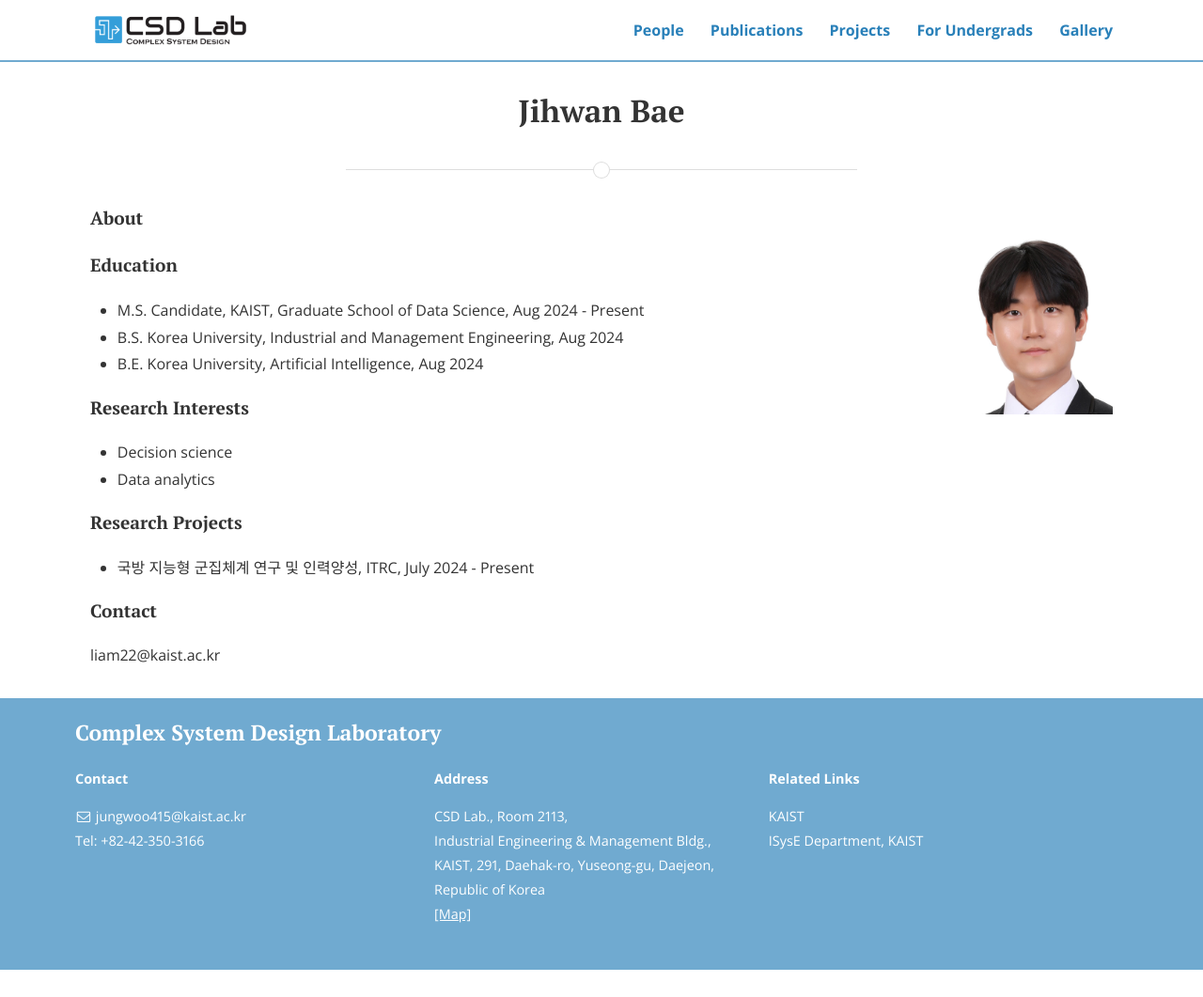
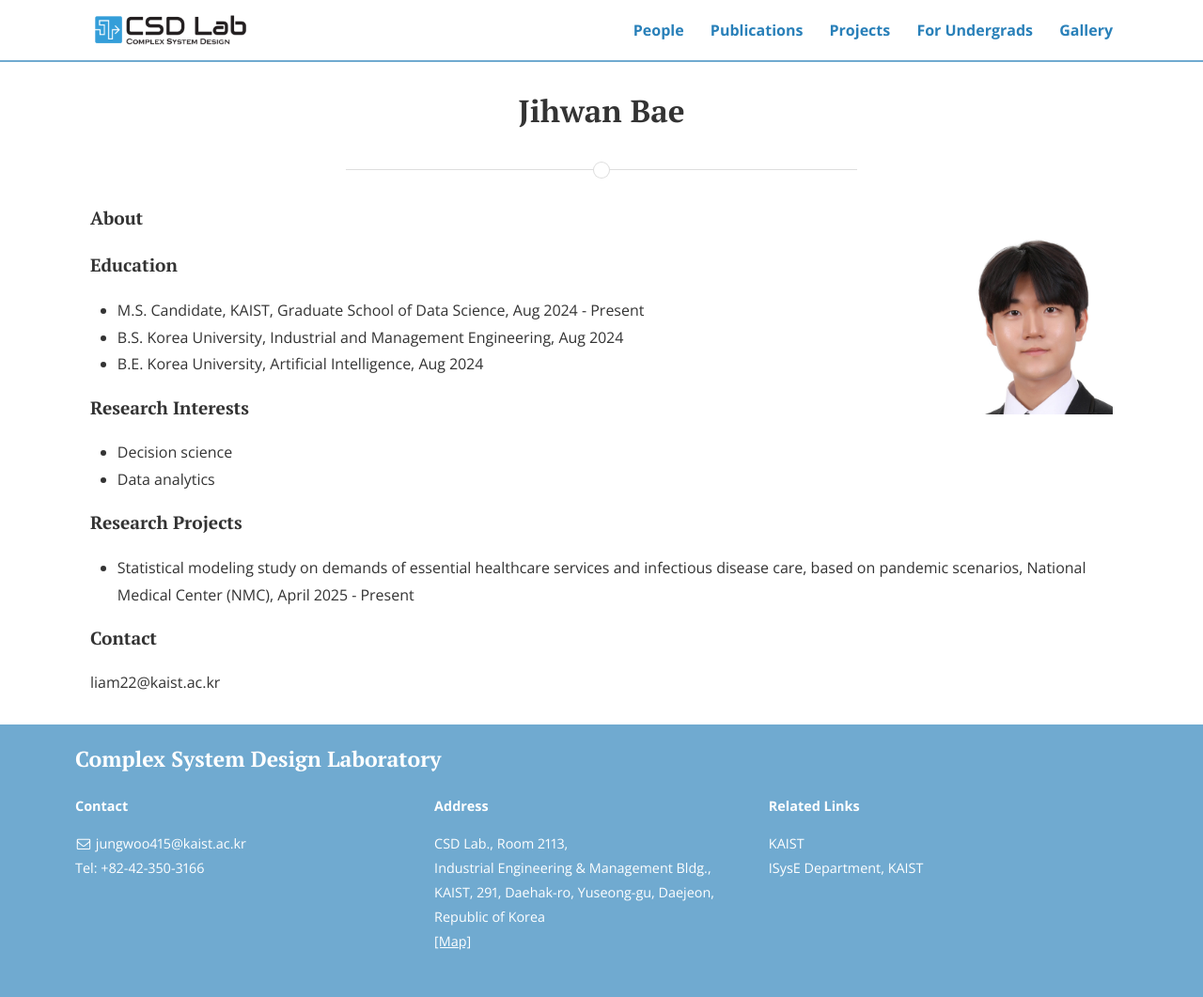
Before and after one commit to CSDlab-KAIST/csdlab-kaist.github.io, a Jekyll site: the page built from people/jihwan.html, in a window 1280 px wide. Shown: the whole page at 94% size. Built offline with Jekyll 4.4.1, drawn with Linux system fonts in a browser that asks for light colours; nearby versions of some CDN libraries; before the commit the page ends 1032 px from its top, so only the background shows below that.

Commit message:
Update jihwan.html

```diff
--- a/people/jihwan.html
+++ b/people/jihwan.html
@@ -29,7 +29,7 @@ title: Jihwan Bae
 
 <h4>Research Projects</h4>
 <ul>
-  <li>국방 지능형 군집체계 연구 및 인력양성, ITRC, July 2024 - Present</li>
+  <li>Statistical modeling study on demands of essential healthcare services and infectious disease care, based on pandemic scenarios, National Medical Center (NMC), April 2025 - Present</li>
 </ul>
 
 
```
